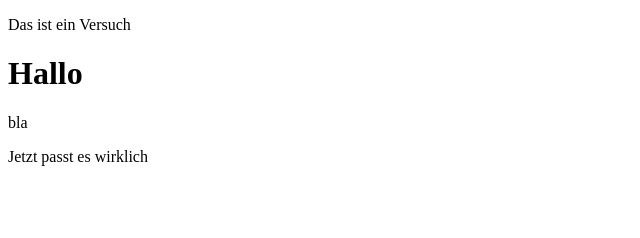
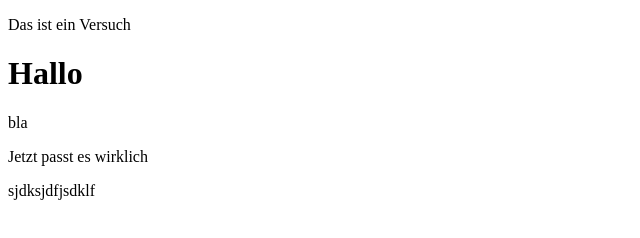
Before and after one commit to CathrinGradinger22/APMG22025, a plain HTML site: page index.html in a window 1280 px wide. Shown: the whole page, without its empty margins (0-640 px from the left). Drawn offline with Linux system fonts and the light colour scheme.

Commit message:
added text

```diff
--- a/index.html
+++ b/index.html
@@ -10,5 +10,6 @@
   <h1> Hallo </h1>
 <p>bla</p>
 <p>Jetzt passt es wirklich</p>
+<p>sjdksjdfjsdklf</p>
 </body>
 </html>
```
